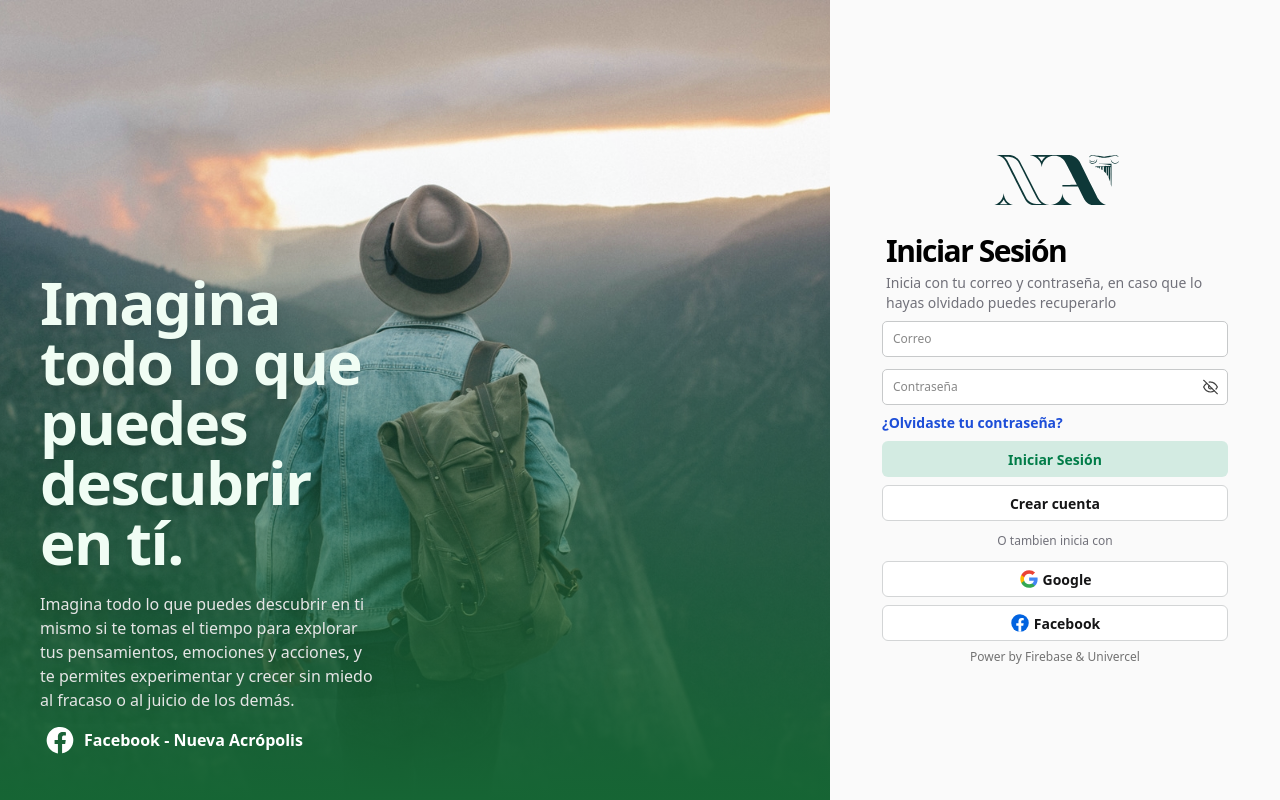
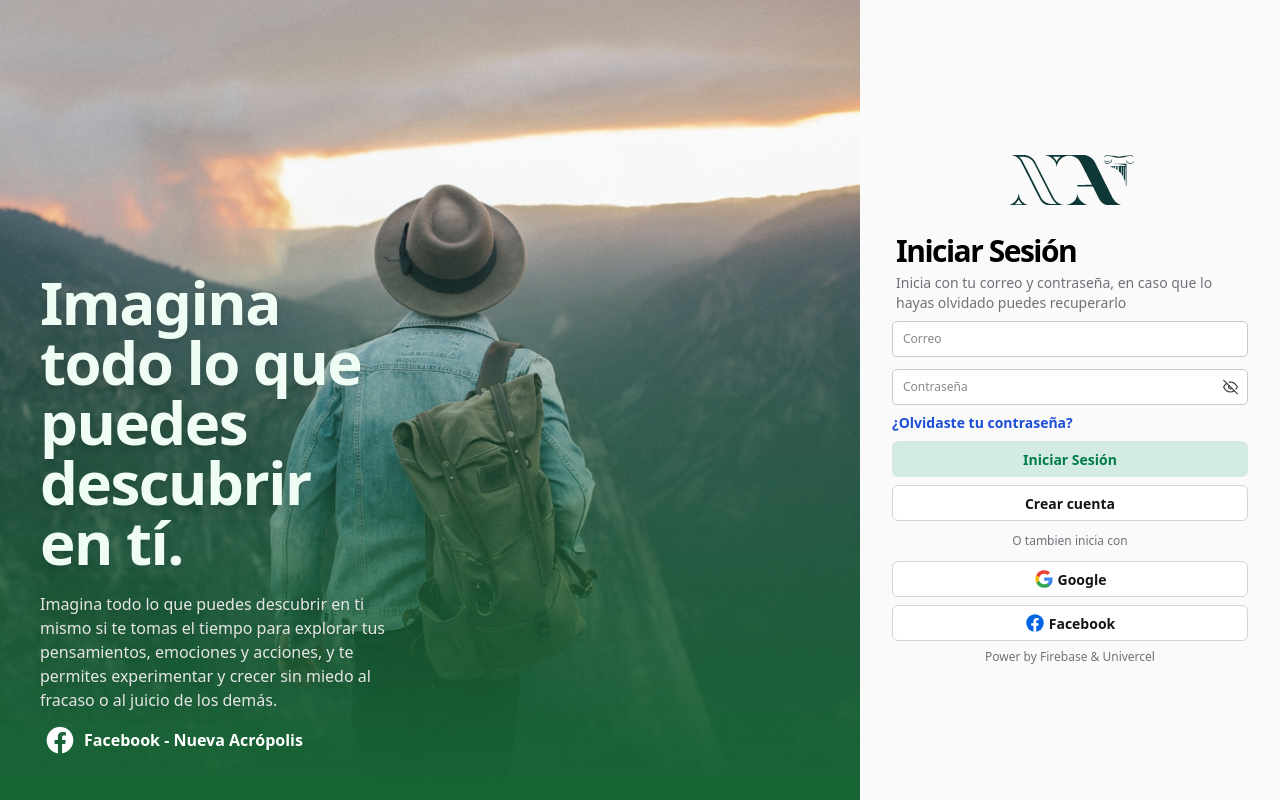
Before and after one commit to nacropolis3/development, a React (Vite) app: page /data in a window 1280 px wide. Built offline with nearby package versions, Linux system fonts and the light colour scheme; no server answers.

Commit message:
Modify login page back

```diff
--- a/index.html
+++ b/index.html
@@ -1,9 +1,9 @@
 <!DOCTYPE html>
-<html lang="es">
+<html lang="es" style="background-color: green">
   <head>
     <meta charset="UTF-8" />
     <link rel="icon" type="image/svg+xml" href="/acropolis.svg" />
-    <meta name="viewport" content="width=device-width, initial-scale=1.0" />
+    <meta  name="viewport" content="width=device-width, initial-scale=1.0" />
     <title>Nueva Acropolis</title>
   </head>
   <body
--- a/src/pages/Login/SignIn.jsx
+++ b/src/pages/Login/SignIn.jsx
@@ -155,7 +155,7 @@ export default function SignIn() {
           </div>
         </div>
       </div>
-      <div className="flex min-w-[450px] max-w-[450px] h-full justify-center px-10">
+      <div className="flex px-5 max-w-[420px] h-full justify-center ">
         <Container className=" mx-auto w-full dark:bg-transparent  p-3 flex flex-col gap-2 rounded-lg ">
           <div className="py-5">
             <div className="mx-auto w-32 text-[#0e3838]">
```
